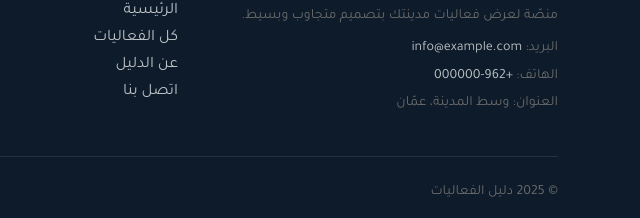
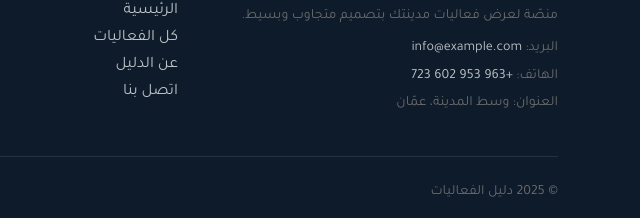
Before and after one commit to studantF24/my-html-project, a plain HTML site: page index.html in a window 1280 px wide. Shown: the part 1935-2153 px from the top of the page, 640-1280 px from the left. Drawn offline with nearby package versions, Linux system fonts and the light colour scheme.

Commit message:
Update index.html

```diff
--- a/index.html
+++ b/index.html
@@ -315,7 +315,7 @@
                         <li class="mb-1">البريد: <a class="link-light link-opacity-75"
                                 href="mailto:info@example.com">info@example.com</a></li>
                         <li class="mb-1">الهاتف: <a class="link-light link-opacity-75"
-                                href="tel:+962000000">+962-000000</a></li>
+                                href="tel:+962000000">+963 953 602 723</a></li>
                         <li class="mb-1">العنوان: وسط المدينة، عمّان</li>
                     </ul>
                 </div>
@@ -374,4 +374,5 @@
     <script src="assets/js/main.js"></script>
 </body>
 
+
 </html>
```
